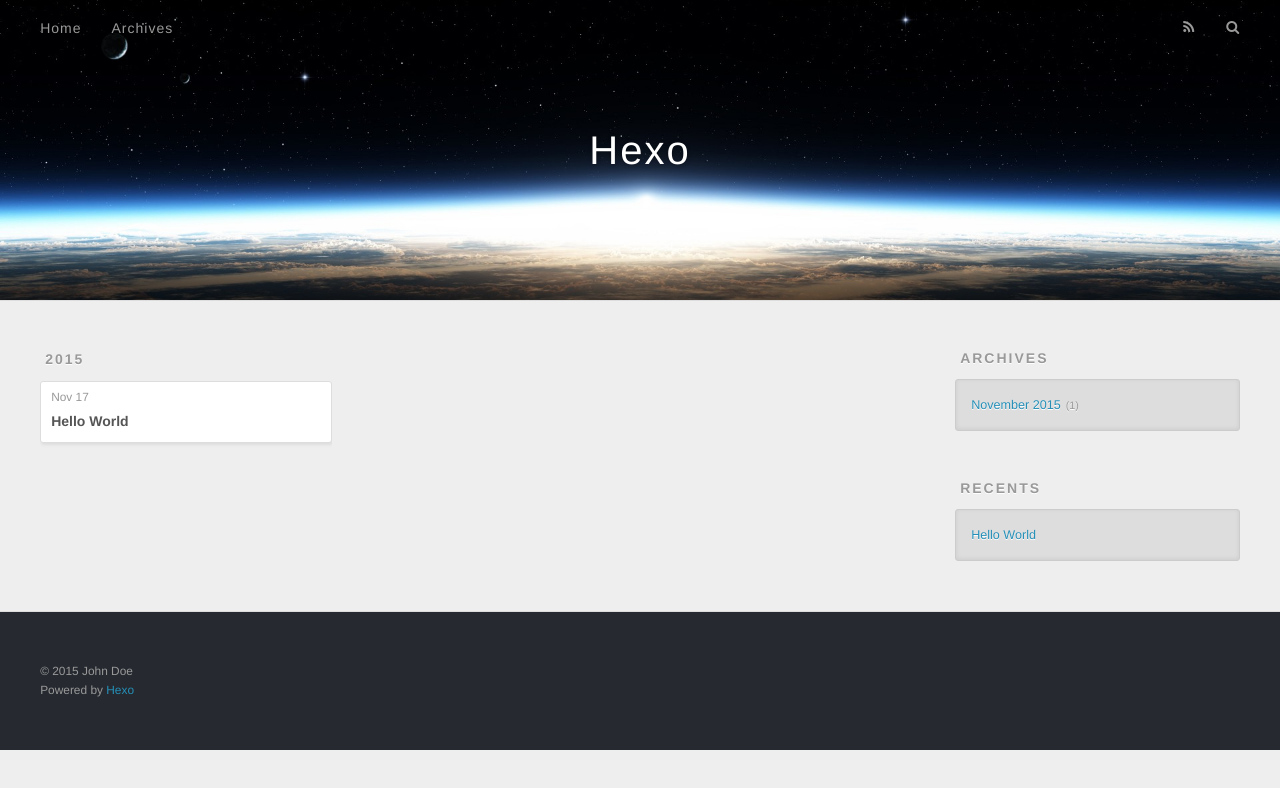
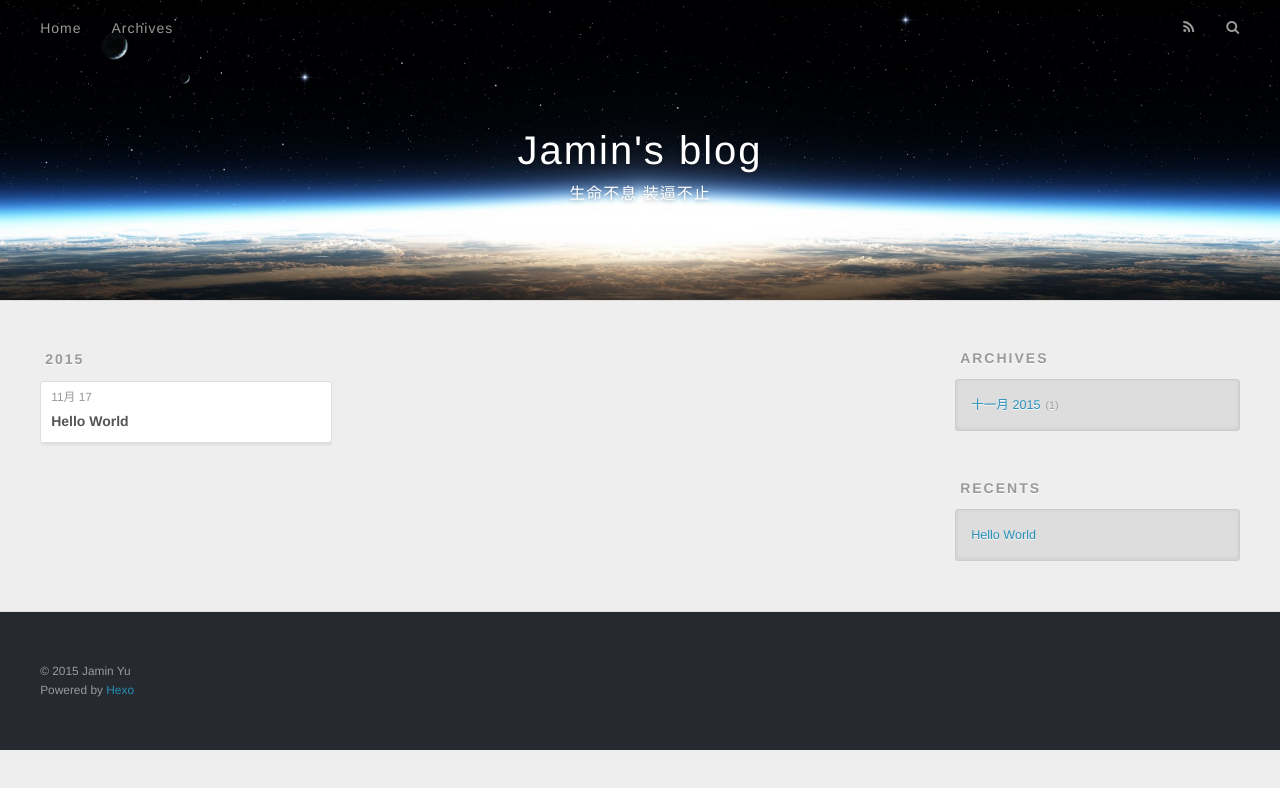
Before and after one commit to JaminYu/JaminYu.github.io, a plain HTML site: page archives/2015/11/index.html in a window 1280 px wide. Drawn offline with nearby package versions, Linux system fonts and the light colour scheme.

Commit message:
Site updated: 2015-11-17 20:46:31

```diff
--- a/archives/2015/11/index.html
+++ b/archives/2015/11/index.html
@@ -3,19 +3,19 @@
 <head>
   <meta charset="utf-8">
 
-  <title>Archives: 2015/11 | Hexo</title>
+  <title>Archives: 2015/11 | Jamin&#39;s blog</title>
   <meta name="viewport" content="width=device-width, initial-scale=1, maximum-scale=1">
-  <meta name="description">
+  <meta name="description" content="Walk steps step by step">
 <meta property="og:type" content="website">
-<meta property="og:title" content="Hexo">
+<meta property="og:title" content="Jamin's blog">
 <meta property="og:url" content="http://yoursite.com/archives/2015/11/index.html">
-<meta property="og:site_name" content="Hexo">
-<meta property="og:description">
+<meta property="og:site_name" content="Jamin's blog">
+<meta property="og:description" content="Walk steps step by step">
 <meta name="twitter:card" content="summary">
-<meta name="twitter:title" content="Hexo">
-<meta name="twitter:description">
+<meta name="twitter:title" content="Jamin's blog">
+<meta name="twitter:description" content="Walk steps step by step">
 
-    <link rel="alternative" href="/atom.xml" title="Hexo" type="application/atom+xml">
+    <link rel="alternative" href="/atom.xml" title="Jamin&#39;s blog" type="application/atom+xml">
 
 
     <link rel="icon" href="/favicon.png">
@@ -33,8 +33,12 @@
   <div id="header-outer" class="outer">
     <div id="header-title" class="inner">
       <h1 id="logo-wrap">
-        <a href="/" id="logo">Hexo</a>
+        <a href="/" id="logo">Jamin&#39;s blog</a>
       </h1>
+
+        <h2 id="subtitle-wrap">
+          <a href="/" id="subtitle">生命不息 装逼不止</a>
+        </h2>
 
     </div>
     <div id="header-inner" class="inner">
@@ -76,7 +80,7 @@
   <div class="archive-article-inner">
     <header class="archive-article-header">
       <a href="/2015/11/17/hello-world/" class="archive-article-date">
-  <time datetime="2015-11-17T12:08:50.591Z" itemprop="datePublished">Nov 17</time>
+  <time datetime="2015-11-17T12:08:50.591Z" itemprop="datePublished">11月 17</time>
 </a>
 
 
@@ -106,7 +110,7 @@
   <div class="widget-wrap">
     <h3 class="widget-title">Archives</h3>
     <div class="widget">
-      <ul class="archive-list"><li class="archive-list-item"><a class="archive-list-link" href="/archives/2015/11/">November 2015</a><span class="archive-list-count">1</span></li></ul>
+      <ul class="archive-list"><li class="archive-list-item"><a class="archive-list-link" href="/archives/2015/11/">十一月 2015</a><span class="archive-list-count">1</span></li></ul>
     </div>
   </div>
 
@@ -133,7 +137,7 @@
 
   <div class="outer">
     <div id="footer-info" class="inner">
-      &copy; 2015 John Doe<br>
+      &copy; 2015 Jamin Yu<br>
       Powered by <a href="http://hexo.io/" target="_blank">Hexo</a>
     </div>
   </div>
```
Also changed, not shown: 2015/11/17/hello-world/index.html (+11 -7 lines), archives/2015/index.html (+16 -12 lines), archives/index.html (+16 -12 lines), index.html (+16 -12 lines).
